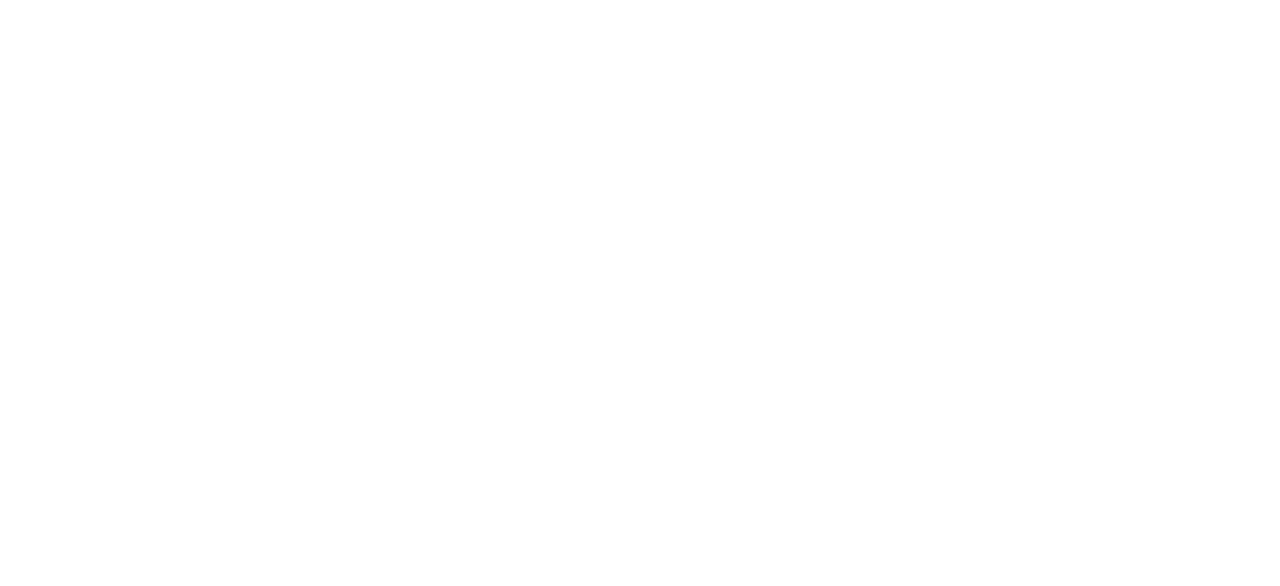
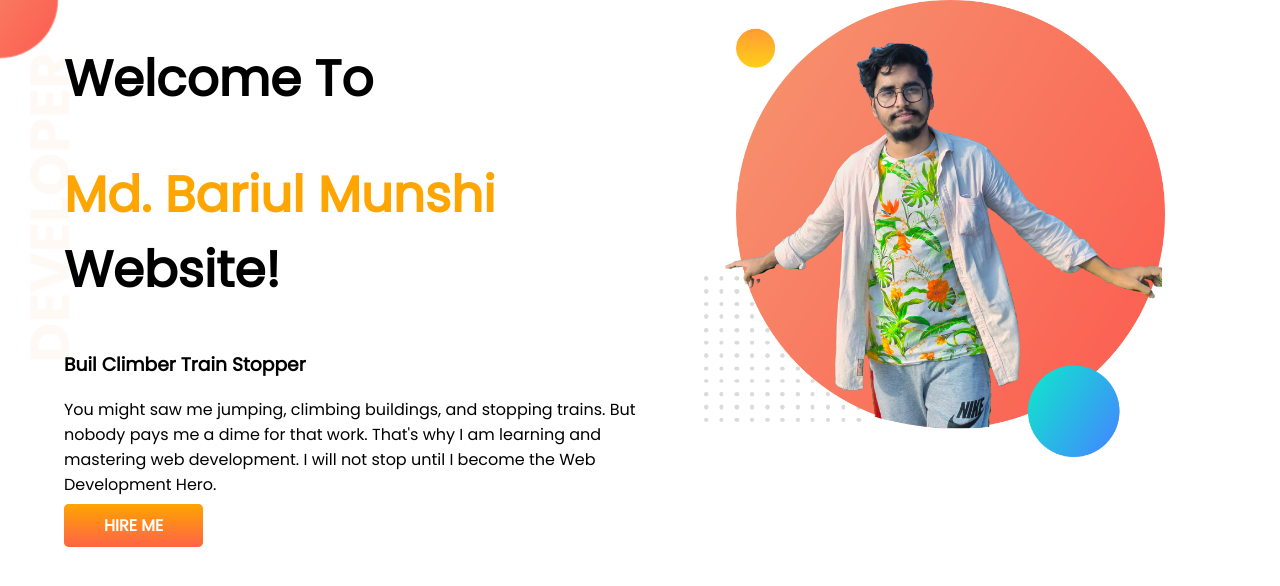
Before and after one commit to bariulmunshi/developer-portfolio1, a plain HTML site: page index.html in a window 1280 px wide. Drawn offline with Linux system fonts and the light colour scheme.

Commit message:
added banner and images

```diff
--- a/index.html
+++ b/index.html
@@ -1,13 +1,35 @@
 <!DOCTYPE html>
 <html lang="en">
+
 <head>
     <meta charset="UTF-8">
     <meta http-equiv="X-UA-Compatible" content="IE=edge">
     <meta name="viewport" content="width=device-width, initial-scale=1.0">
     <title>Bariul Website</title>
+    <link rel="preconnect" href="https://fonts.googleapis.com">
+    <link rel="preconnect" href="https://fonts.gstatic.com" crossorigin>
+    <link href="https://fonts.googleapis.com/css2?family=Poppins&display=swap" rel="stylesheet">
     <link rel="stylesheet" href="style.css">
 </head>
+
 <body>
 
+
+    <section class="top-banner">
+        <div class="half-width">
+            <h1>Welcome To </h1>
+            <h1> <span class="orange-color">Md. Bariul Munshi</span> Website!</h1>
+
+            <h3>Buil Climber Train Stopper</h3>
+            <p>You might saw me jumping, climbing buildings, and stopping trains. But nobody pays me a dime for that
+                work. That's why I am learning and mastering web development. I will not stop until I become the Web
+                Development Hero.</p>
+            <a class="link-button" target="_blank" href="https://www.linkedin.com/in/md-bariul-munshi/">HIRE ME</a>
+        </div>
+        <div class="half-width">
+            <img src="images/bariul.png" alt="">
+        </div>
+    </section>
 </body>
+
 </html>
--- a/style.css
+++ b/style.css
@@ -0,0 +1,40 @@
+body {
+    font-family: 'Poppins', sans-serif;
+    margin: 0;
+}
+
+h1 {
+    font-size: 50px;
+}
+
+.orange-color {
+    color: orange;
+}
+
+section {
+    display: flex;
+}
+
+.half-width {
+    width: 50%;
+    padding-left: 5%;
+}
+
+.half-width img {
+    width: 80%;
+}
+
+.link-button {
+    text-decoration: none;
+    background: orange;
+    padding: 10px 40px;
+    border-radius: 5px;
+    background-image: linear-gradient(orange, tomato);
+    color: white;
+    font-weight: 700;
+}
+
+.top-banner {
+    background-image: url(images/top-banner.png);
+    background-repeat: no-repeat;
+}
```
